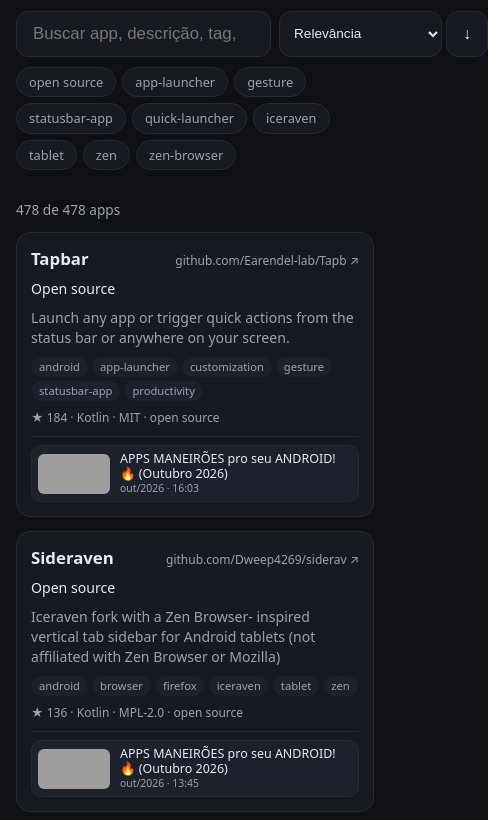
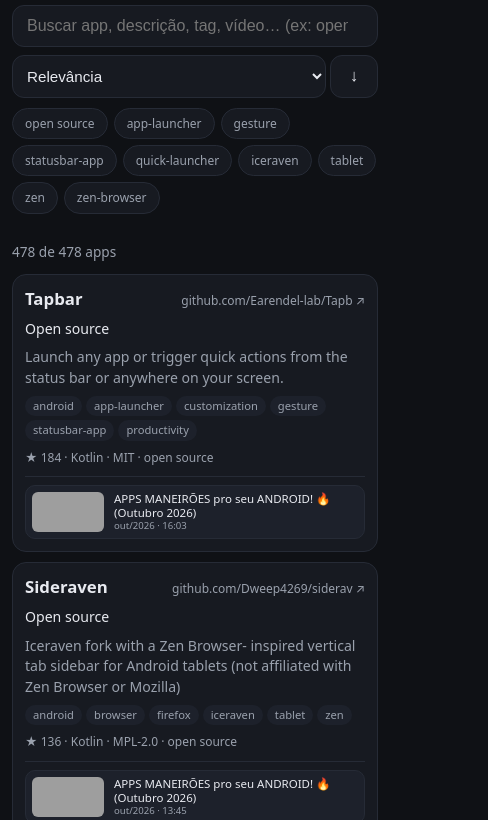
Before and after one commit to brunodavi/apps-maneiroes, a plain HTML site: page site/index.html in a window 390 px wide. Shown: the part 91-911 px from the top of the page, 488 px wide, since content can reach past the window. Drawn offline with Linux system fonts and the light colour scheme; grey boxes are pictures that could not be loaded.

Commit message:
site: responsivo no celular (busca empilha, cards em coluna única, alvos de toque ≥44px)

```diff
--- a/site/css/style.css
+++ b/site/css/style.css
@@ -56,3 +56,28 @@
 .erro{color:var(--acc)}
 footer{max-width:1000px;margin:0 auto;padding:20px 16px 40px;color:var(--muted);font-size:.8rem}
 footer a{color:var(--muted)}
+
+/* ---------- celular (≤640px) ---------- */
+@media (max-width:640px){
+  header{padding:22px 12px 6px}
+  main{padding:12px 12px 50px}
+  footer{padding:20px 12px 30px}
+
+  /* busca empilha: campo ocupa uma linha, ordenação a linha de baixo */
+  .busca{flex-wrap:wrap;row-gap:8px}
+  input[type=search]{min-width:100%;font-size:1rem;padding:11px 14px}
+  .ord{width:100%}
+  .ord select{flex:1;min-width:0;padding:11px 10px;font-size:.95rem}
+  .orddir{min-width:48px;padding:11px 0;font-size:1.05rem}
+
+  /* cards em coluna única, textos sem estourar */
+  .grid{grid-template-columns:1fr;gap:10px}
+  .card{padding:12px}
+  .card h3{overflow-wrap:anywhere}
+  .titulo-linha{flex-wrap:wrap;row-gap:2px}
+  .repo-link{white-space:normal}
+  .vid-btn .vt{font-size:.72rem}
+
+  /* chips com alvo de toque maior */
+  .chip{padding:6px 12px;font-size:.75rem}
+}
```
